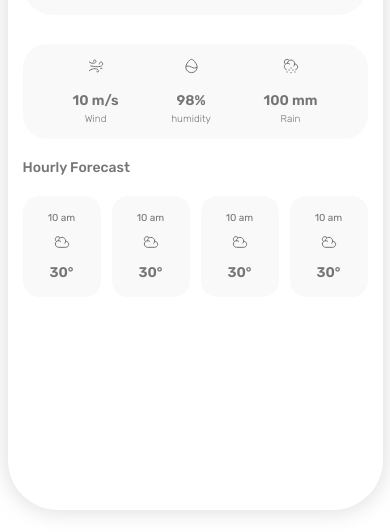
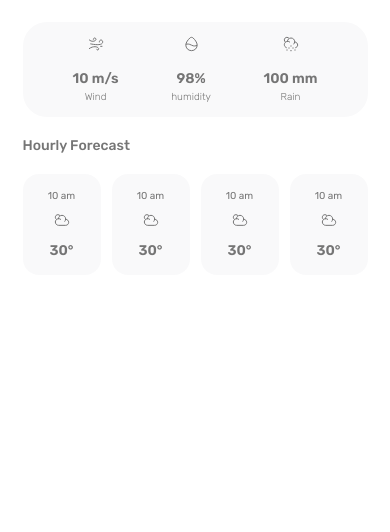
Before and after one commit to VrajChariot/Weather-App, a plain HTML site: page index.html in a window 390 px wide. Shown: the part 312-844 px from the top of the page. Drawn offline with Linux system fonts and the light colour scheme.

Commit message:
made the content more dynamic

```diff
--- a/style.css
+++ b/style.css
@@ -225,3 +225,12 @@ nav{
     display: flex;
     justify-content: space-between;
 }
+
+@media screen and (max-width: 430px) {
+
+    .container{
+        width: 100%;
+        height: 100vh;
+        border-radius: 0;
+    }
+}
```
